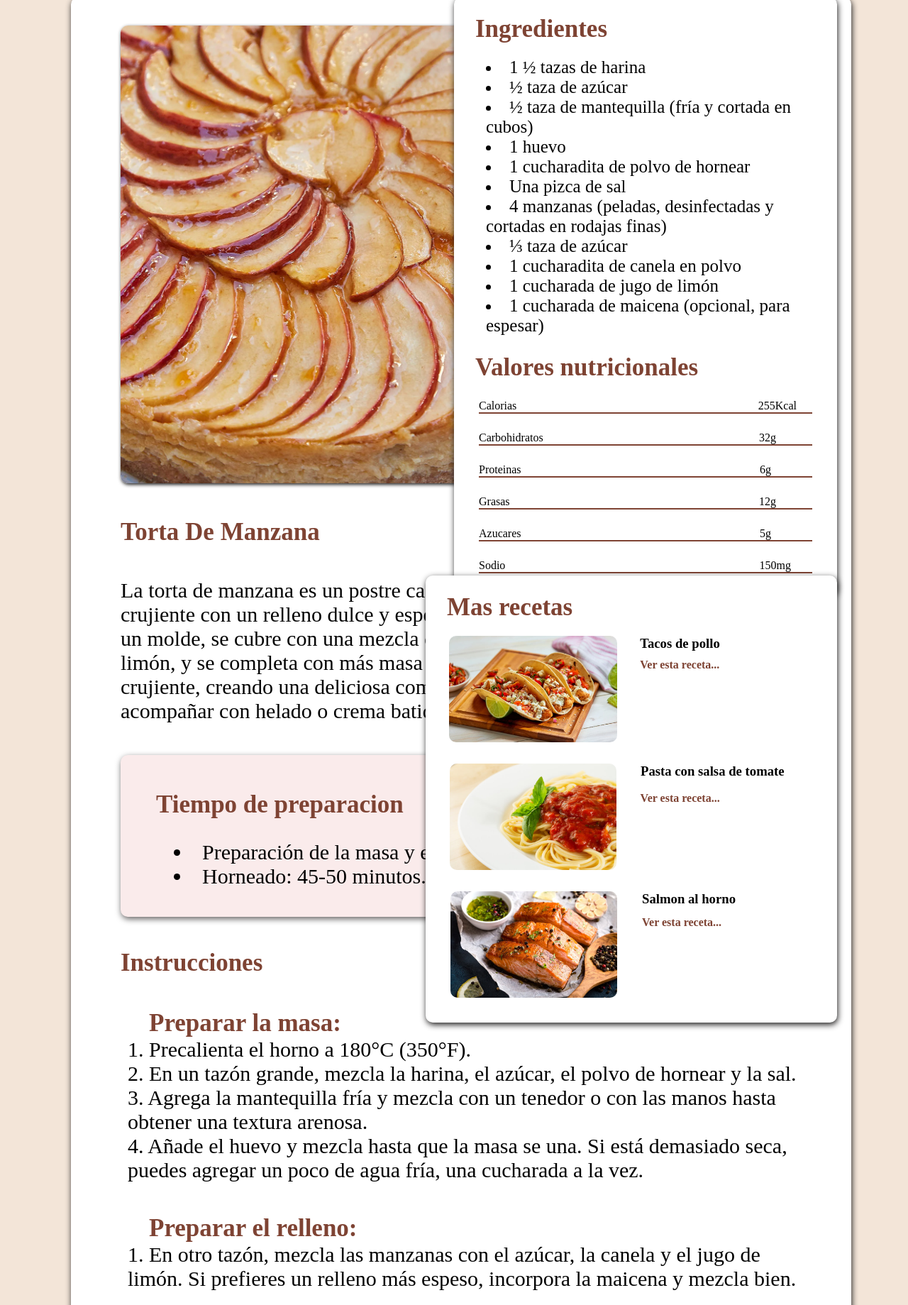
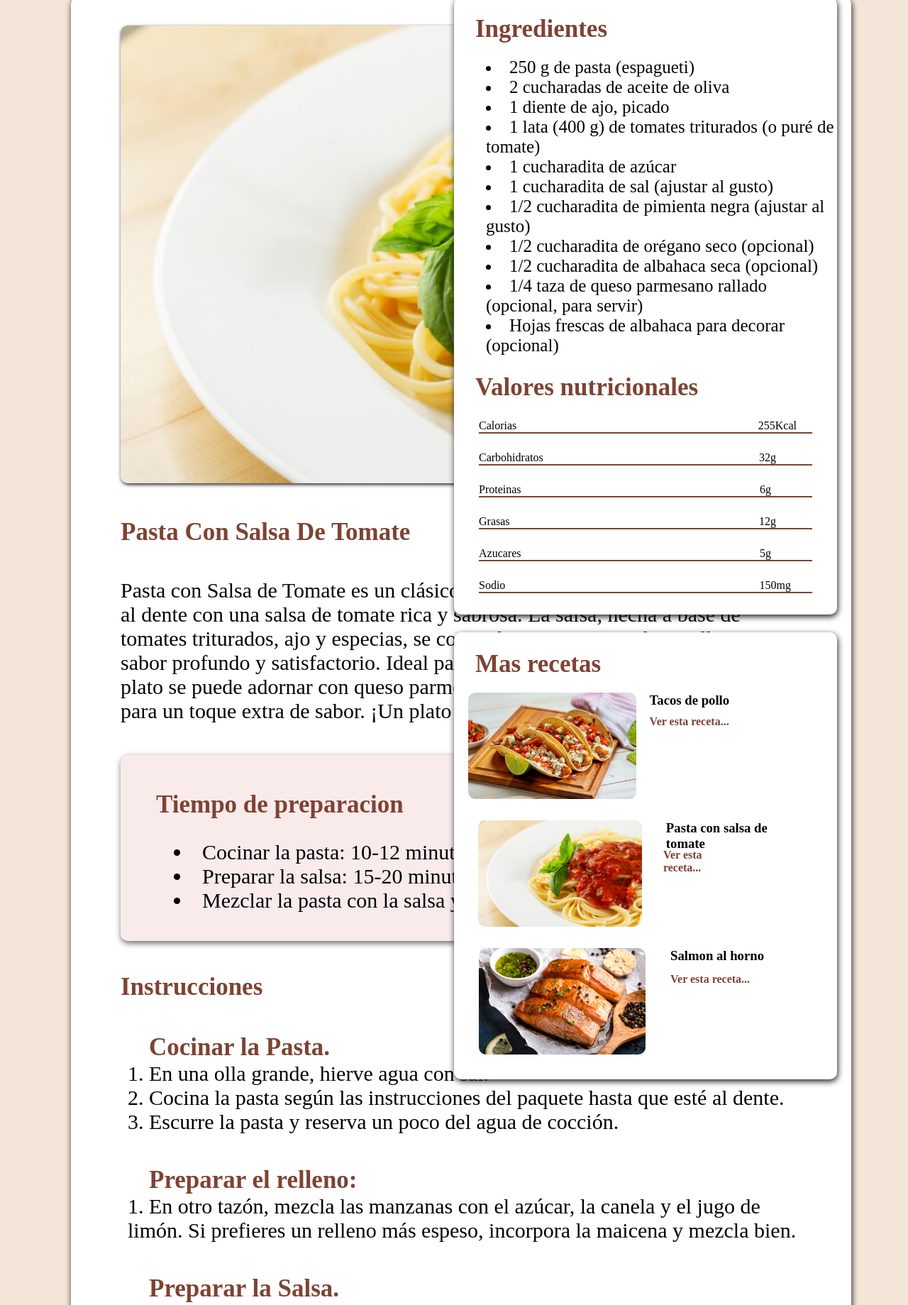
Before and after one commit to yeferson1728/BITCOOK, a plain HTML site: page pasta.html in a window 1280 px wide. Shown: the part 109-1948 px from the top of the page at 71% size. Drawn offline with Linux system fonts and the light colour scheme; a web font is replaced by a local one.

```diff
--- a/files/recetas.css
+++ b/files/recetas.css
@@ -221,11 +221,11 @@
 }
 .caja-2 {
   position: absolute;
-  top: 920px;
+  top: 1000px;
   right: 100px;
   background-color: #ffffff;
   border-radius: 10px;
-  width: 580px;
+  width: 540px;
   height: 630px;
   box-shadow: #1f1e1e 1px 3px 8px;
 }
--- a/files/style.css
+++ b/files/style.css
@@ -5,7 +5,6 @@
 }
 body {
   background-color: #f3e5d8;
-
 }
 header {
   width: auto;
@@ -41,11 +40,9 @@
 .grip-contenedor {
   background-color: #f3e5d8;
   margin-top: 30px;
-  margin-left: 11.4%;
-  margin-right: 220px;
+  margin-left: 12%;
+  padding-right: 12%;
   margin-bottom: 50px;
-  height: 1200px;
-  width: 77%;
   display: grid;
   grid-template-columns: 1fr 1fr 1fr;
   grid-template-rows: 1fr 1fr;
@@ -205,7 +202,6 @@
   margin-bottom: 30px;
   margin-top: 30px;
   margin-left: 5%;
-  cursor: pointer;
 }
 li {
   color: #7e4333;
--- a/recetaTortaDeManzana.html
+++ b/pasta.html
@@ -16,68 +16,59 @@
       <img id="img-2" src="./img/6559203.png" alt="" />
     </header>
     <section class="clase1">
-      <div><img id="img-receta" src="./img/torta-de-manzana.webp" alt="" /></div>
-      <h1>Torta De Manzana</h1>
+      <div><img id="img-receta" src="./img/pasta.jpg" alt="" /></div>
+      <h1>Pasta Con Salsa De Tomate</h1>
       <p id="parrafo">
-        La torta de manzana es un postre casero clásico que combina una masa crujiente con un relleno dulce y especiado de manzanas. La masa se extiende en un molde, se cubre con una mezcla de manzanas, azúcar, canela y jugo de limón, y se completa con más masa encima. Se hornea hasta que esté dorada y crujiente, creando una deliciosa combinación de texturas y sabores. Ideal para acompañar con helado o crema batida.
-      </p>
+        Pasta con Salsa de Tomate es un clásico de la cocina italiana que combina pasta al dente con una salsa de tomate rica y sabrosa. La salsa, hecha a base de tomates triturados, ajo y especias, se cocina lentamente para desarrollar un sabor profundo y satisfactorio. Ideal para una comida rápida y deliciosa, este plato se puede adornar con queso parmesano rallado y hojas frescas de albahaca para un toque extra de sabor. ¡Un plato simple pero reconfortante!
       <section id="preparacion">
         <h2 id="preparacion-2">Tiempo de preparacion</h2>
         <div id="preparacion-3">
-          <li>Preparación de la masa y el relleno: 20-30 minutos
-            .</li>
-          <li>
-            Horneado: 45-50 minutos.
-          </li>
+          <li>Cocinar la pasta: 10-12 minutos (más el tiempo para hervir el agua).</li>
+          <li>Preparar la salsa: 15-20 minutos.</li>
+          <li>Mezclar la pasta con la salsa y ajustar los sabores: 5 minutos.</li>
         </div>
       </section>
       <section>
         <h2 id="instruccion">Instrucciones</h2>
         <div id="instrucciones">
-          <h2>Preparar la masa:</h2>
-          <ul>
-           1. Precalienta el horno a 180°C (350°F).
-          </ul>
-          <ul>
-            2. En un tazón grande, mezcla la harina, el azúcar, el polvo de hornear y la sal.
-          </ul>
-          <ul>
-           3. Agrega la mantequilla fría y mezcla con un tenedor o con las manos hasta obtener una textura arenosa.
-          </ul>
-          <ul>
-            4. Añade el huevo y mezcla hasta que la masa se una. Si está demasiado seca, puedes agregar un poco de agua fría, una cucharada a la vez.
-          </ul>
+          <h2>Cocinar la Pasta.</h2>
+          <ul>1. En una olla grande, hierve agua con sal.</ul>
+          <ul>2. Cocina la pasta según las instrucciones del paquete hasta que esté al dente.</ul>
+          <ul>3. Escurre la pasta y reserva un poco del agua de cocción.</ul>
           <h2>Preparar el relleno:</h2>
           <ul>1. En otro tazón, mezcla las manzanas con el azúcar, la canela y el jugo de limón. Si prefieres un relleno más espeso, incorpora la maicena y mezcla bien.</ul>
-<h2>Montar la torta:</h2>
-<ul>1. Extiende aproximadamente dos tercios de la masa en una forma redonda y colócala en un molde para tortas engrasado. </ul>
-<ul>2. Coloca el relleno de manzana sobre la masa, distribuyendo las manzanas de manera uniforme. </ul>
-<ul>3. Con el resto de la masa, cubre el relleno, ya sea haciendo un enrejado con tiras de masa o simplemente extendiéndola sobre las manzanas.</ul>
-<h2>Hornear:</h2>
-<ul>1. Hornea en el horno precalentado durante aproximadamente 45-50 minutos, o hasta que la masa esté dorada y el relleno burbujee.</ul>
-<h2>Dejar enfriar:</h2>
-<ul>1. Deja enfriar la torta en una rejilla antes de cortarla.</ul>
-
+<h2>Preparar la Salsa.</h2>
+<ul>1. En una sartén grande, calienta el aceite de oliva a fuego medio. </ul>
+<ul>2. Agrega el ajo picado y cocina hasta que esté dorado y fragante (unos 30 segundos a 1 minuto). Ten cuidado de no quemarlo. </ul>
+<ul>3. Añade los tomates triturados y mezcla bien.</ul>
+<ul>4. Si deseas, agrega el azúcar para suavizar la acidez, y luego la sal, la pimienta, el orégano y la albahaca.</ul>
+<ul>5. Cocina a fuego lento durante unos 10-15 minutos, removiendo ocasionalmente. La salsa debe espesar y los sabores deben mezclarse bien. Ajusta la sazón si es necesario.
+</ul>
+<h2>Mezclar la Pasta y la Salsa.</h2>
+<ul>1. Agrega la pasta cocida a la sartén con la salsa y mezcla bien para que la pasta se cubra uniformemente.</ul>
+<ul>2. Si la salsa está muy espesa, añade un poco del agua de cocción de la pasta reservada hasta alcanzar la consistencia deseada.</ul>
+<h2>Servir.</h2>
+<ul>1. Sirve la pasta caliente en platos.</ul>
+<ul>2. Espolvorea con queso parmesano rallado y decora con hojas frescas de albahaca si lo deseas.</ul>
         </div>
         <p id="parrafo-2">
-          ¡Y listo! Ahora tienes una torta de manzana casera para disfrutar. Puedes acompañarla con un poco de helado de vainilla o crema batida si lo deseas. ¡Espero que te quede deliciosa!
-        </p>
+            ¡Listo! Ahora tienes un plato delicioso de pasta con salsa de tomate. ¡Buen provecho!
       </section>
     </section>
     <div id="caja">
       <h2 id="ingredientes-2">Ingredientes</h2>
       <div id="ingredientes-3">
-        <li>1 ½ tazas de harina</li>
-        <li>½ taza de azúcar</li>
-        <li>½ taza de mantequilla (fría y cortada en cubos)</li>
-        <li>1 huevo</li>
-        <li>1 cucharadita de polvo de hornear</li>
-        <li>Una pizca de sal</li>
-        <li>4 manzanas (peladas, desinfectadas y cortadas en rodajas finas)</li>
-        <li>⅓ taza de azúcar</li>
-        <li>1 cucharadita de canela en polvo</li>
-        <li>1 cucharada de jugo de limón</li>
-        <li>1 cucharada de maicena (opcional, para espesar)</li>
+        <li>250 g de pasta (espagueti)</li>
+        <li>2 cucharadas de aceite de oliva</li>
+        <li>1 diente de ajo, picado</li>
+        <li>1 lata (400 g) de tomates triturados (o puré de tomate)</li>
+        <li>1 cucharadita de azúcar </li>
+        <li>1 cucharadita de sal (ajustar al gusto)</li>
+        <li>1/2 cucharadita de pimienta negra (ajustar al gusto)</li>
+        <li>1/2 cucharadita de orégano seco (opcional)</li>
+        <li>1/2 cucharadita de albahaca seca (opcional)</li>
+        <li>1/4 taza de queso parmesano rallado (opcional, para servir)</li>
+        <li>Hojas frescas de albahaca para decorar (opcional)</li>
       </div>
       <h2 id="valores">Valores nutricionales</h2>
       <div id="calorias">
```
Also changed, not shown: index.html (+14 -5 lines).
